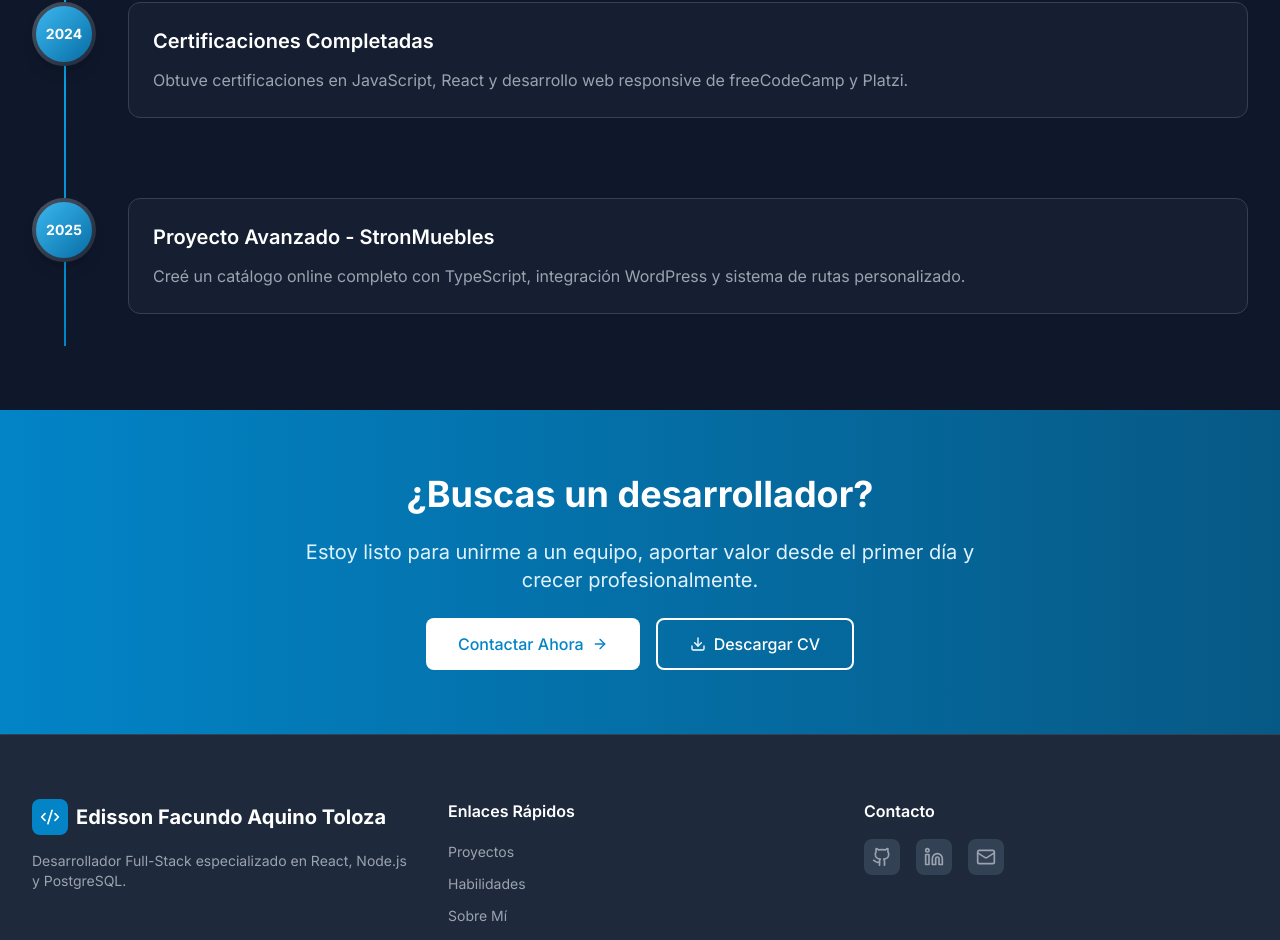
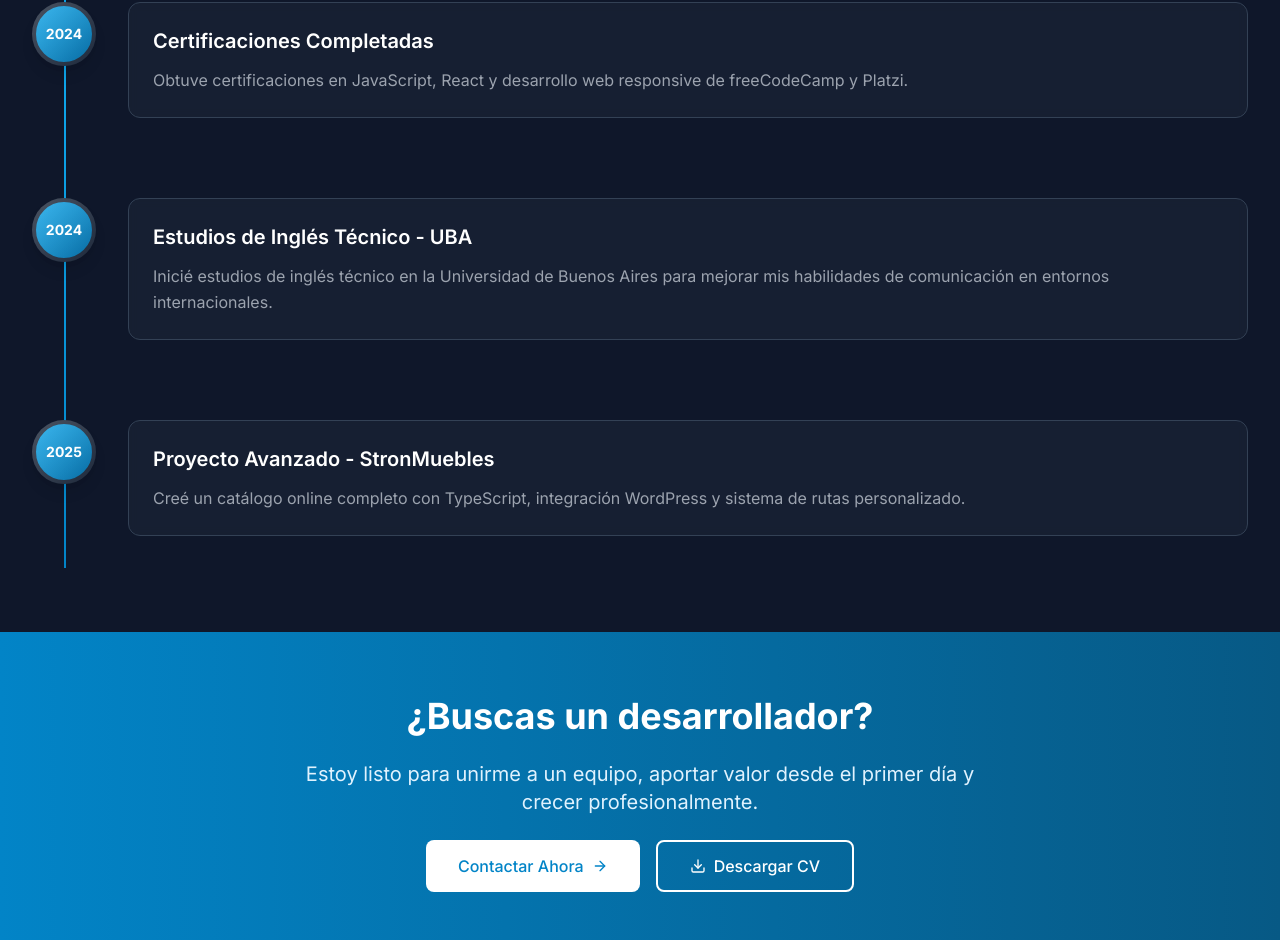
Before and after one commit to AquinoEdissonFacundo/Porfolio, a React (Vite) app: page /sobre-mi in a window 1280 px wide. Shown: the part 2354-3294 px from the top of the page. Built offline with nearby package versions, Linux system fonts and the light colour scheme.

Commit message:
Add: English studies at UBA to CV and portfolio timeline

```diff
--- a/src/pages/About.tsx
+++ b/src/pages/About.tsx
@@ -47,6 +47,11 @@ const About = () => {
       year: '2024',
       title: 'Certificaciones Completadas',
       description: 'Obtuve certificaciones en JavaScript, React y desarrollo web responsive de freeCodeCamp y Platzi.'
+    },
+    {
+      year: '2024',
+      title: 'Estudios de Inglés Técnico - UBA',
+      description: 'Inicié estudios de inglés técnico en la Universidad de Buenos Aires para mejorar mis habilidades de comunicación en entornos internacionales.'
     },
     {
       year: 'Septiembre 2025',
```
Also changed, not shown: public/CV_EdissonFacundoAquinoToloza.txt.
